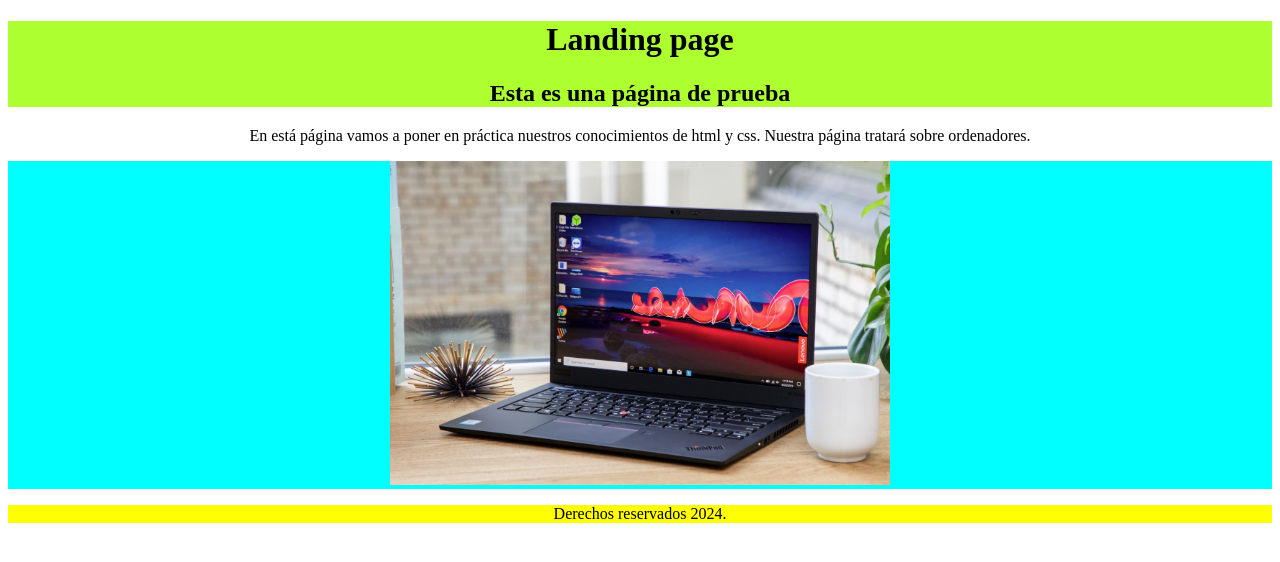
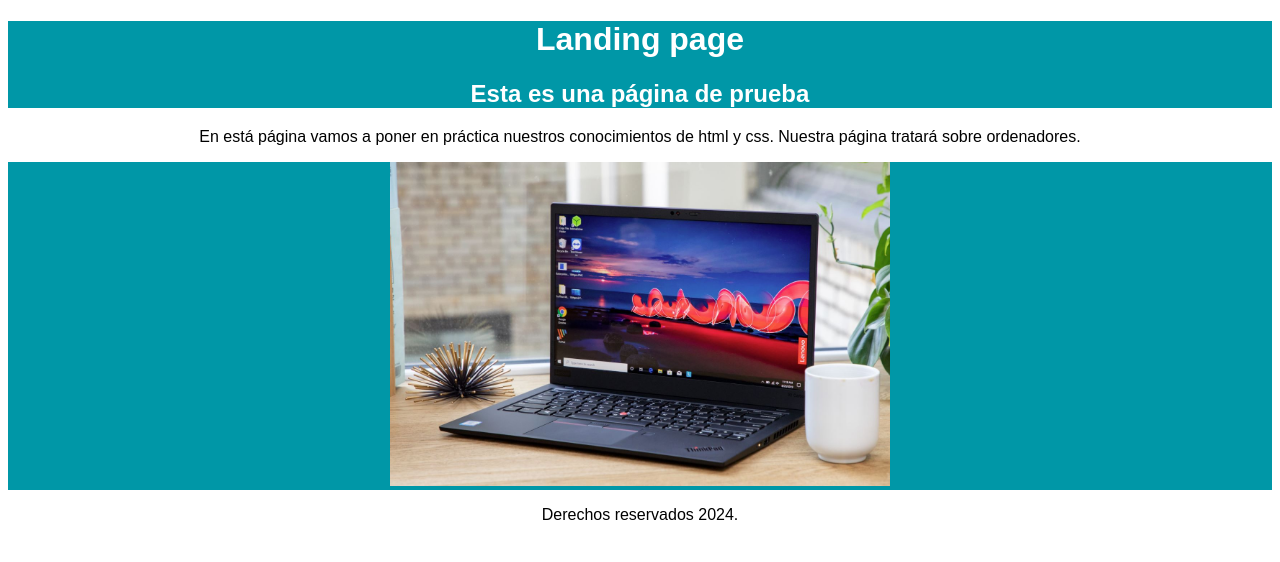
Before and after one commit to AlvaroMendezGarcia/landing-page, a plain HTML site: page index.html in a window 1280 px wide. Drawn offline with Linux system fonts and the light colour scheme.

Commit message:
Third commit

```diff
--- a/index.css
+++ b/index.css
@@ -1,26 +1,43 @@
+:root {
+    --white: #FFFFFF;
+    --dark: #212121;
+    --primary: #0097A7;
+}
+
+html {
+    font-size: 62.5%;
+}
+
+body {
+    font-family: Arial, Helvetica, sans-serif;
+    font-size: 16px;
+}
+
 header{
-    background-color: greenyellow;
+    background-color: var(--primary);
+    text-align: center;
 }
 
 .titulo{
     text-align: center;
+    color: var(--white);
 }
+
 .subtitulo{
     text-align: center;
+    color: var(--white);
 }
-.amarillo{
-    background-color: yellow;
-}
+
 .parrafo{
     text-align: center;
 }
+
 .imagen{
     text-align: center;
-    background-color: aqua;
+    background-color: var(--primary);
 }
 .ordenador{
     width: 500px;
-    ;
 }
 .ultimo{
     text-align: center;
--- a/index.html
+++ b/index.html
@@ -19,9 +19,8 @@
             <div class="imagen">
                 <img class="ordenador" src="img/ordenador.jpg" alt="Ordenador">
             </div>
-
         </main>
-        <footer class="amarillo">
+        <footer class="footer">
             <p class="ultimo">Derechos reservados 2024.</p>
         </footer>
     </body>
```
